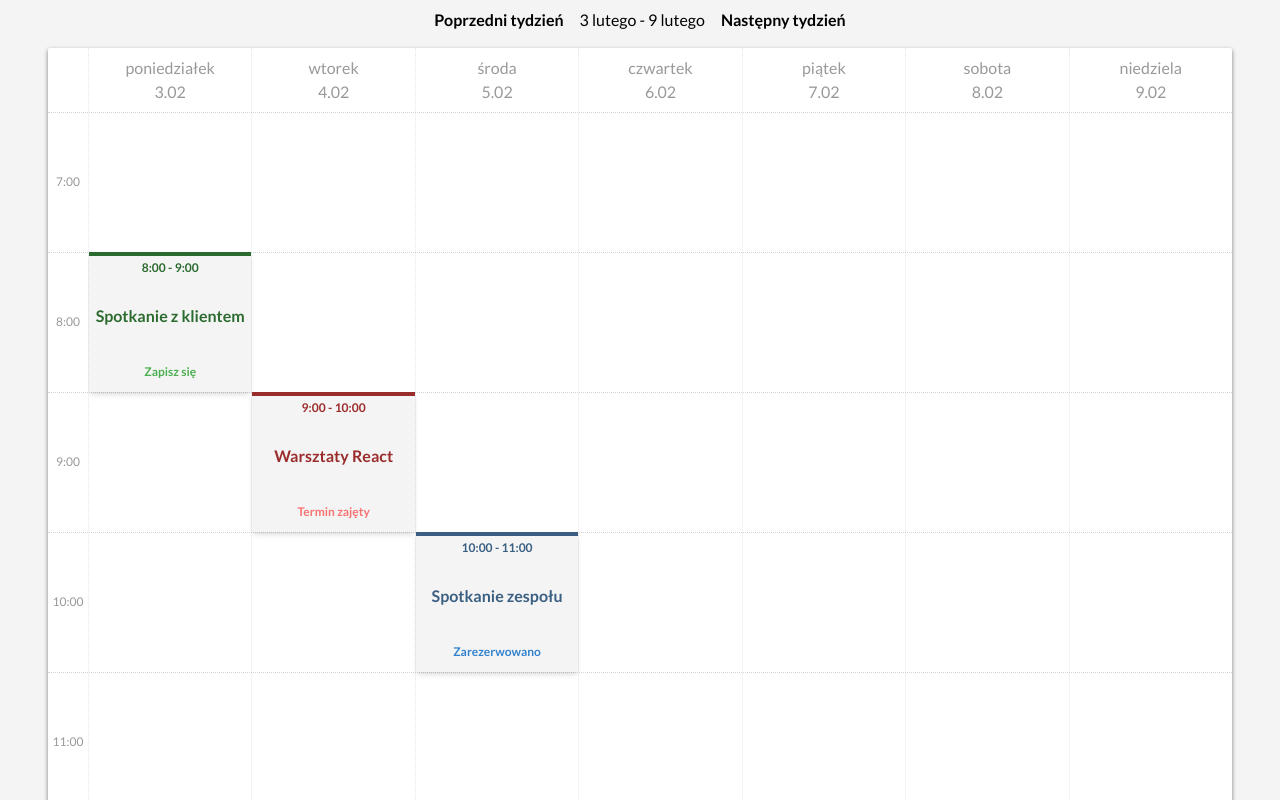
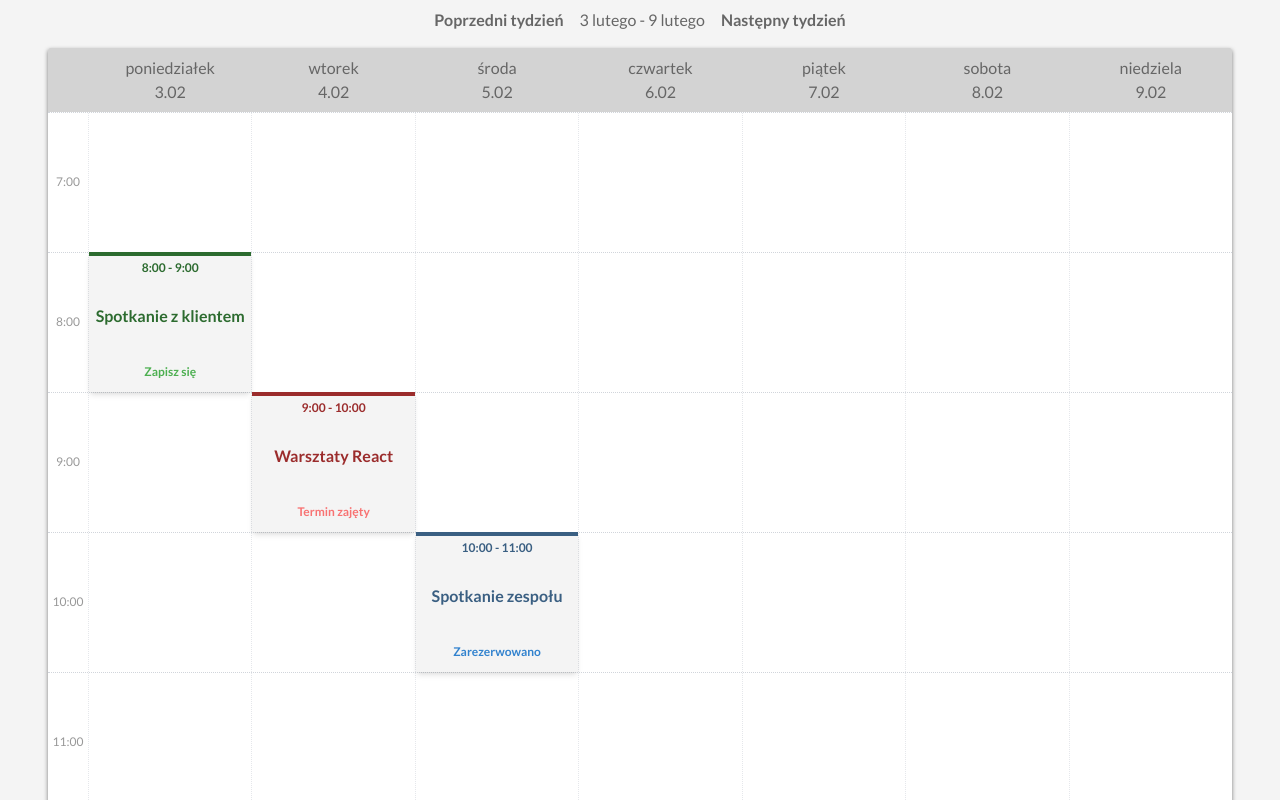
Before and after one commit to Jnlietta/weekly-calendar, a React (Create React App) app: page / in a window 1280 px wide. Shown: the top 800 px of the page. Built offline with nearby package versions, Linux system fonts and the light colour scheme.

Commit message:
Add color darkText in tailwind.config and use it in DayCell and WeekSelector component

```diff
--- a/src/components/DayCell/DayCell.tsx
+++ b/src/components/DayCell/DayCell.tsx
@@ -8,7 +8,7 @@ interface DayCellProps {
 const DayCell: React.FC<DayCellProps> = ({ date }) => {
 
 return (
-  <div className="day-cell p-2 h-[64px] text-lightText whitespace-pre-line">
+  <div className="day-cell p-2 h-[64px] text-darkText whitespace-pre-line relative z-10">
     <h2>{formatDateLong(date)}</h2>
   </div>
   );
--- a/src/components/WeekSelector/WeekSelector.tsx
+++ b/src/components/WeekSelector/WeekSelector.tsx
@@ -23,7 +23,7 @@ const WeekSelector: React.FC<WeekSelectorProps> = ({ onChangeWeek, currentWeekSt
     };
 
     return (
-        <div className="week-selector flex justify-between items-center gap-4">
+        <div className="week-selector flex justify-between items-center gap-4 text-darkText">
         <button onClick={handlePrevWeek} className='font-bold'>Poprzedni tydzień</button>
         <span>{startDayFormated} - {endDayFormated}</span>
         <button onClick={handleNextWeek} className='font-bold'>Następny tydzień</button>
--- a/src/components/WeeklyCalendar/WeeklyCalendar.tsx
+++ b/src/components/WeeklyCalendar/WeeklyCalendar.tsx
@@ -50,10 +50,10 @@ const WeeklyCalendar: React.FC = () => {
         currentWeekStartDate={currentWeekStartDate}
       />
 
-      <div className='calendar-container flex w-full rounded-sm bg-white shadow-[0px_2px_4px_0px_rgba(0,0,0,0.5)] overflow-hidden'>
+      <div className='calendar-container flex w-full rounded-sm bg-white shadow-[0px_2px_4px_0px_rgba(0,0,0,0.5)] overflow-hidden  overflow-hidden relative day-cell-background'>
         <TimeColumn hours={columnHours} />
 
-        <div className="calendar grid grid-cols-7 flex-1 overflow-hidden">
+        <div className="calendar grid grid-cols-7 flex-1">
           {currentWeek.map((day, index) => (
             <div key={index} className="calendar-column text-center border-dotted border-l">
               <DayCell date={day} />
--- a/src/index.css
+++ b/src/index.css
@@ -23,4 +23,15 @@ body {
       height: 1px;
       border-bottom: 1px dotted #D1D5DB;
     }
+
+    .day-cell-background::before {
+      content: '';
+      position: absolute;
+      top: 0;
+      left: 0;
+      width: 100vw;
+      height: 64px;
+      background-color: #D3D3D3;
+      z-index: 0;
+    }
   }
--- a/tailwind.config.js
+++ b/tailwind.config.js
@@ -22,7 +22,8 @@ module.exports = {
           800: '#9B2C2C',  // Very dark red
         },
         background: '#F4F4F4',  // Gray (background)
-        lightText: '#999999',  // White
+        lightText: '#999999',  // light grey (text)
+        darkText: '#666666',  // Dark gray (text)
         dark: '#2C2C2C',  // Dark gray (text)
         highlight: '#FFD700',  // Gold
         danger: '#F44336',  // Red
```
